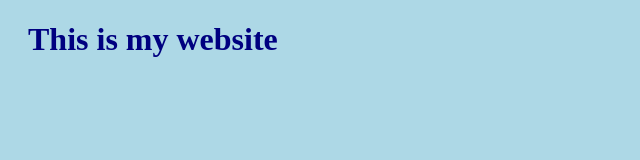
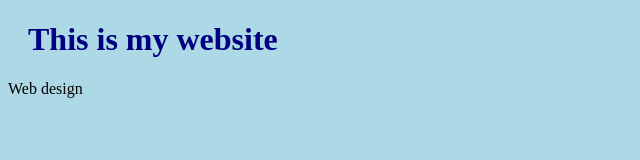
Before and after one commit to olasunkanmi2025/myproject, a plain HTML site: page index.html in a window 1280 px wide. Shown: the whole page, without its empty margins (0-640 px from the left). Drawn offline with Linux system fonts and the light colour scheme.

Commit message:
A new paragraph was added in index.html

```diff
--- a/index.html
+++ b/index.html
@@ -9,6 +9,6 @@
 </head>
 <body>
   <h1>This is my website</h1>
-  </h1>
+  <p>Web design</p>
 </body>
 </html>
```
